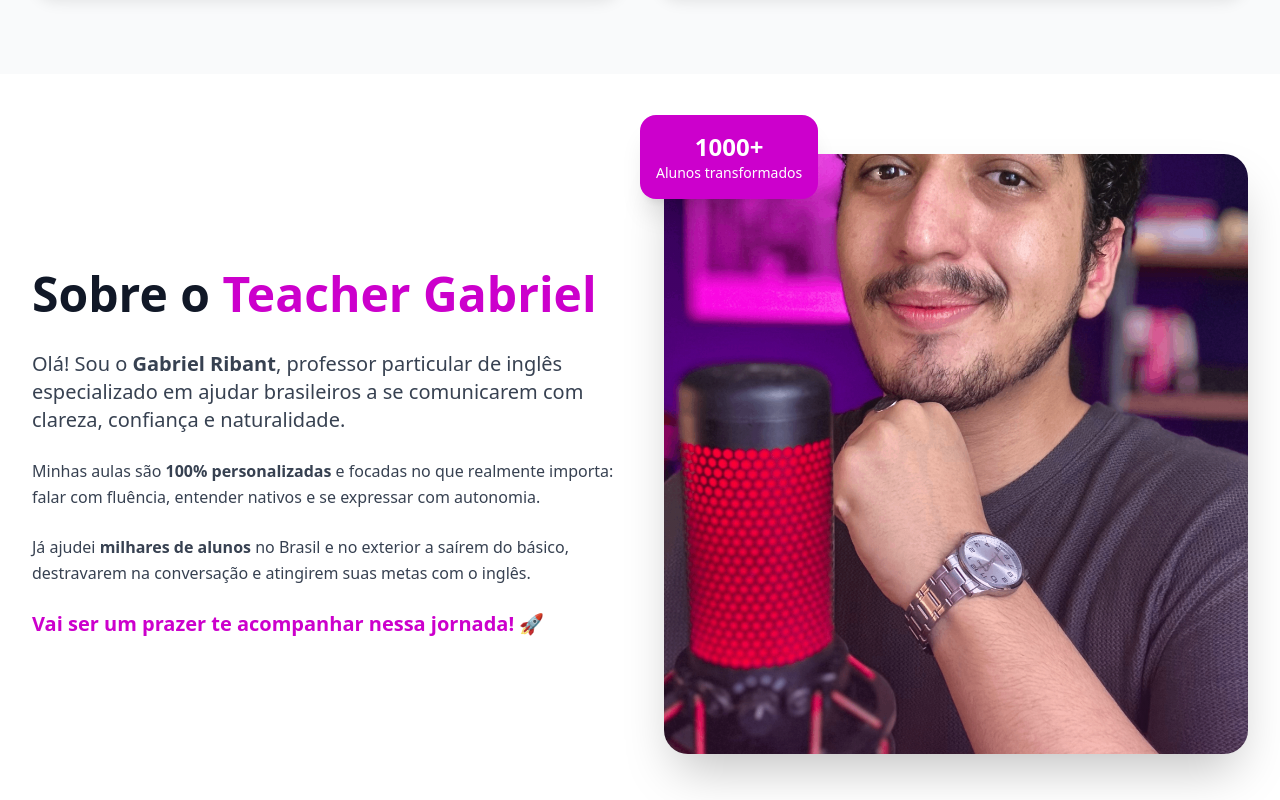
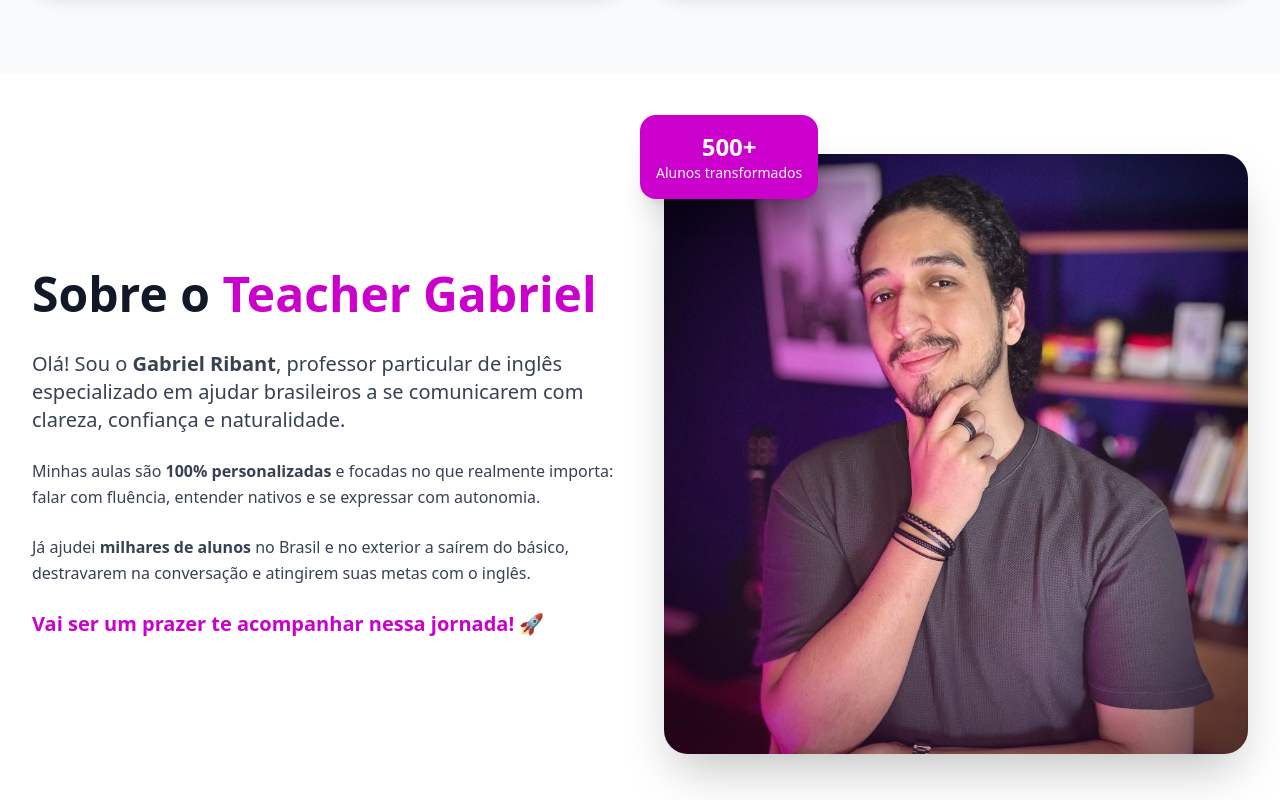
Before and after one commit to not-lew/ribant-teacher, a React (Vite) app: page / in a window 1280 px wide. Shown: the part 3960-4760 px from the top of the page. Built offline with nearby package versions, Linux system fonts and the light colour scheme.

Commit message:
Update About.tsx

```diff
--- a/src/components/About.tsx
+++ b/src/components/About.tsx
@@ -28,7 +28,7 @@ export const About = () => {
             <div className="relative">
               <div className="rounded-3xl overflow-hidden shadow-2xl transform hover:scale-105 transition-transform duration-500">
                 <img
-                  src="/lovable-uploads/157e250b-ffdc-422f-b29b-40e1047b163f.png"
+                  src="/lovable-uploads/d1a25e00-baad-442e-b456-575c09ecbd57.png"
                   alt="Teacher Gabriel Ribant"
                   className="w-full h-[600px] object-cover object-center"
                   loading="lazy"
@@ -38,7 +38,7 @@ export const About = () => {
 
               <div className="absolute -top-6 -left-6 bg-[#cc00cc] text-white rounded-2xl p-4 shadow-xl animate-bounce">
                 <div className="text-center">
-                  <div className="text-2xl font-bold">1000+</div>
+                  <div className="text-2xl font-bold">500+</div>
                   <div className="text-sm">Alunos transformados</div>
                 </div>
               </div>
```
